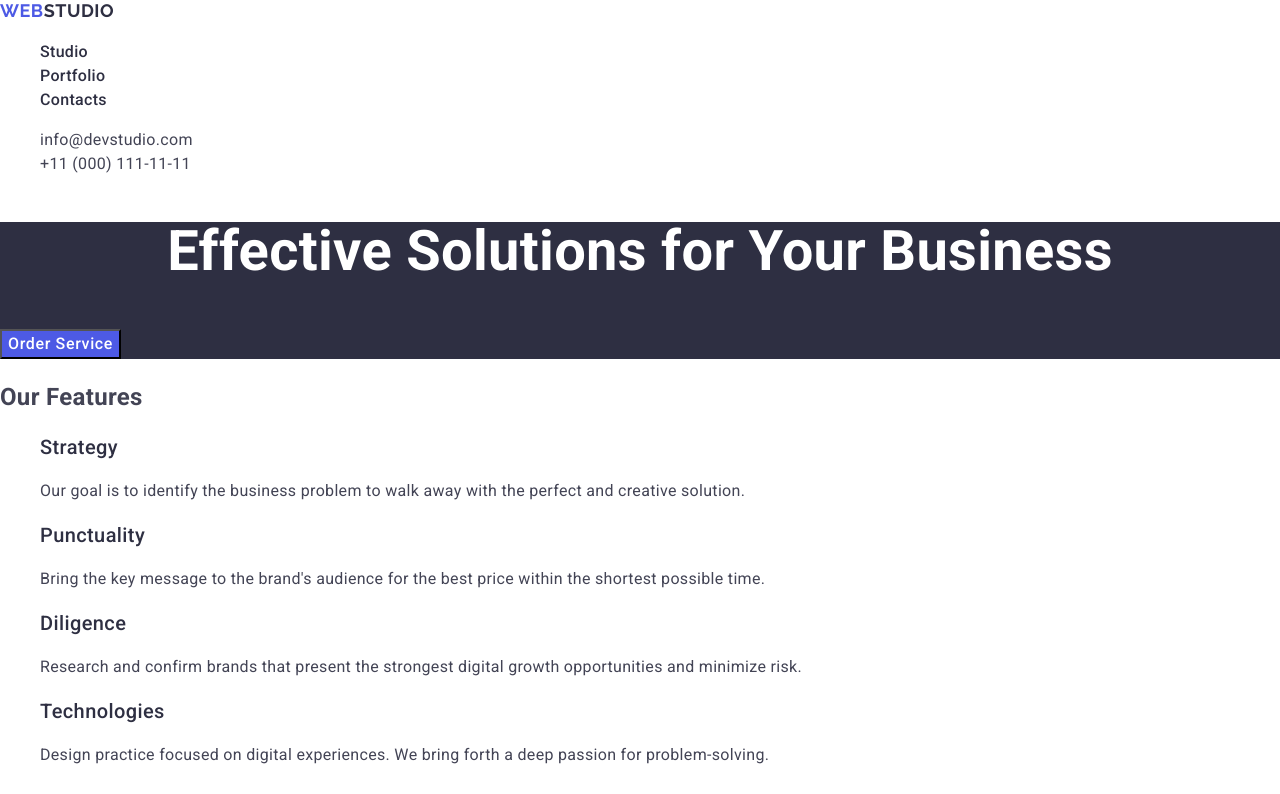
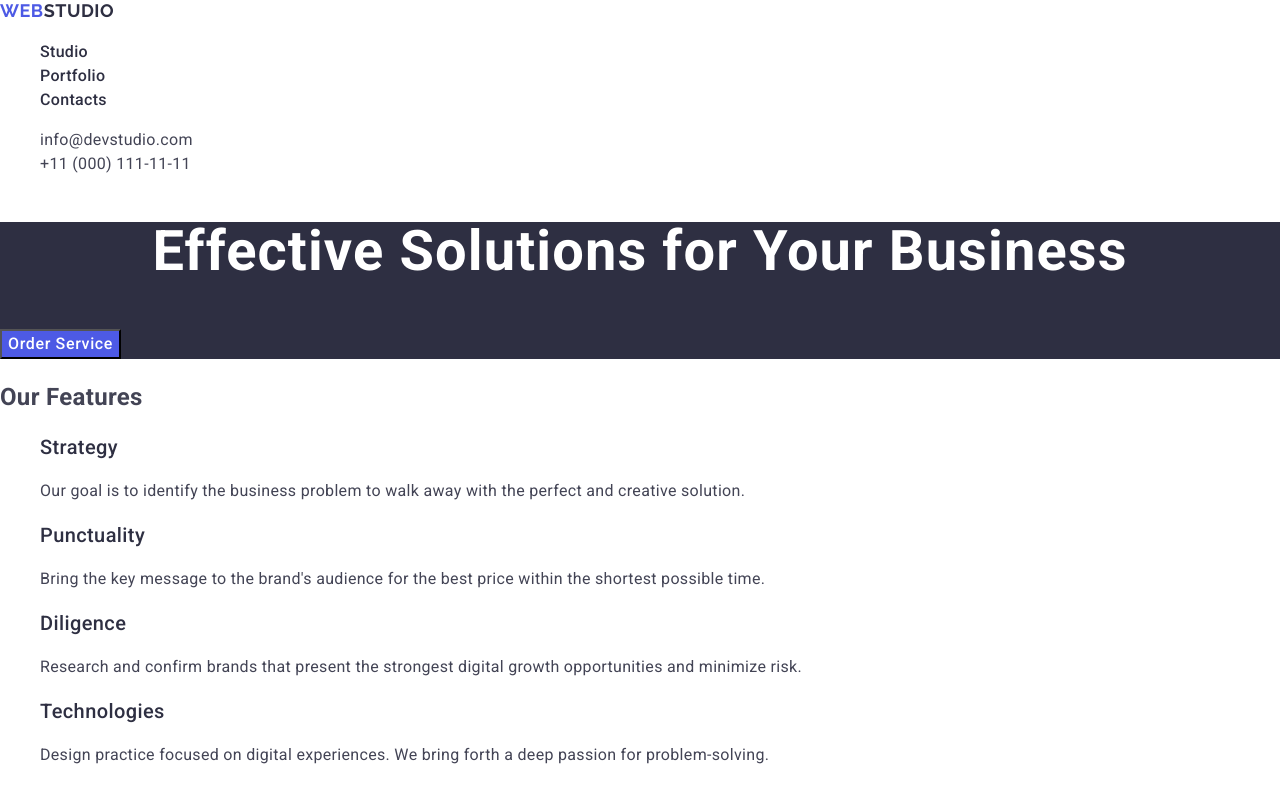
Before and after one commit to k-zozulia/goit-markup-hw-02, a plain HTML site: page index.html in a window 1280 px wide. Shown: the top 794 px of the page. Drawn offline with nearby package versions, Linux system fonts and the light colour scheme.

Commit message:
added letter spacing

```diff
--- a/css/styles.css
+++ b/css/styles.css
@@ -83,6 +83,7 @@ body {
   background-color: #404bbf;
 }
 
+.hero-title,
 .feature-title,
 .team-title,
 .team-member-name,
```
